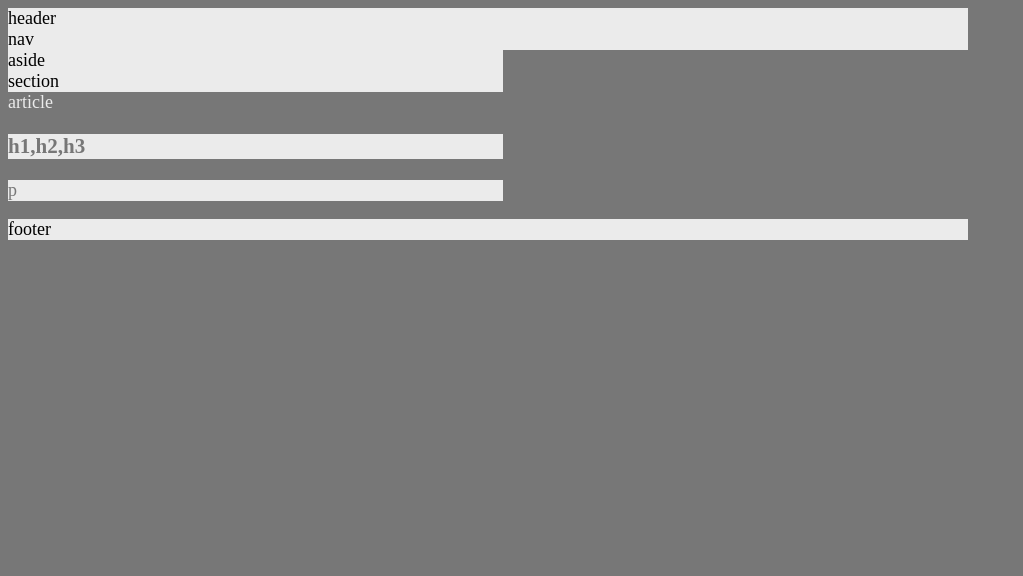
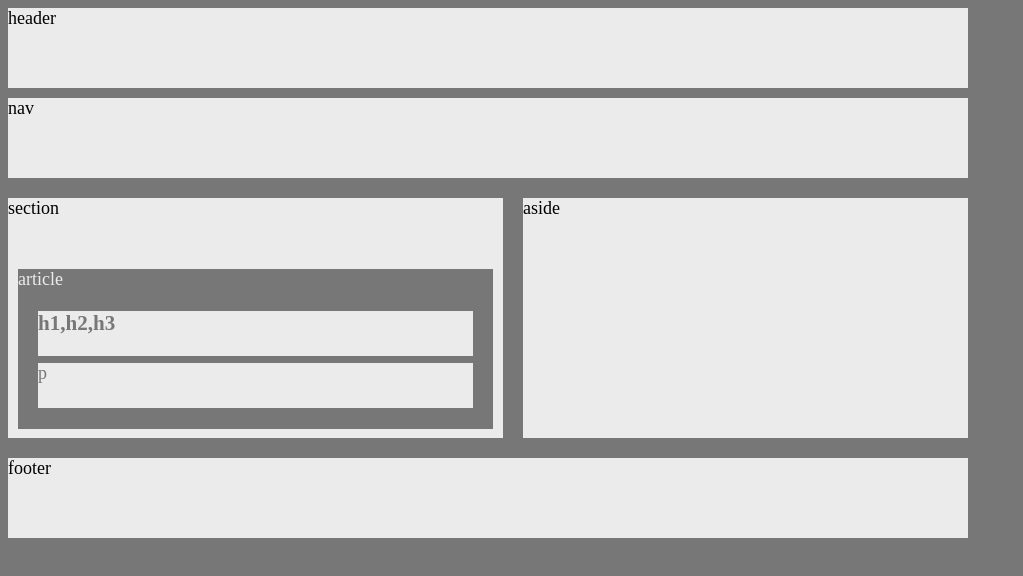
Before and after one commit to JaniceNova/HW-Wireframe, a plain HTML site: page index.html in a window 1280 px wide. Shown: the whole page, without its empty margins (0-1023 px from the left). Drawn offline with Linux system fonts and the light colour scheme.

Commit message:
box placement and size first draft done

```diff
--- a/style.css
+++ b/style.css
@@ -1,3 +1,11 @@
+/* apply a natural box layout model to all elements, but allowing components to change */
+html {
+    box-sizing: border-box;
+  }
+  *, *:before, *:after {
+    box-sizing: inherit;
+  }
+
 body {
     font-family: Arial, Helvetica, sans-serif
     color: #777;
@@ -13,14 +21,64 @@ header, nav, section, aside, footer {
 article {
     color: #ebebeb;
     background: #777;
-
+    height: 160px;
+    margin-left: 10px;
+    margin-right: 10px;
+    margin-top: 50px;
 }
 h1, p {
     color: #777;
     background: #ebebeb;
 }
 
-section, aside {
+h1 {
+    height: 45px;
+    margin-left: 20px;
+    margin-right: 20px;
+    margin-bottom: 7px;
+}
+p {
+    height: 45px;
+    margin-left: 20px;
+    margin-right: 20px;
+   margin-top: 0px;
+}
+
+
+
+section {
     width: 495px;
+
+}
+aside {
+    width: 445px;
+}
+
+header {
+    height: 80px;
+    margin-bottom: 10px;
+
+}
+nav {
+    height: 80px;
+    margin-bottom: 20px;
+
+}
+
+section {
+    height: 240px;
+    margin-bottom: 20px;
+    float: left;
+}
+aside {
+    height: 240px;
+    margin-bottom: 20px;
+    float: right;
+}
+
+footer {
+    height: 80px;
+    margin-bottom: 10px;
+    clear: both;
 }
 /*
```
